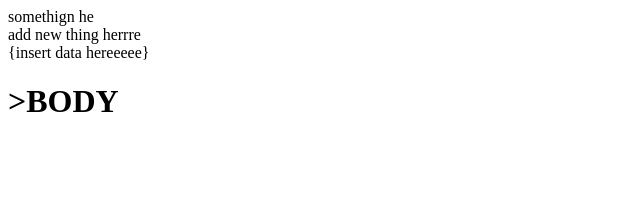
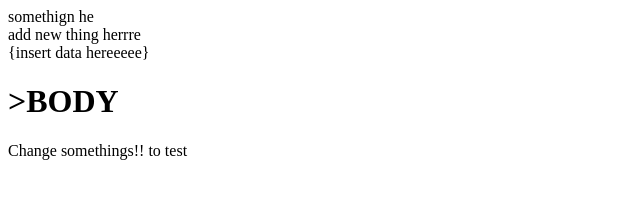
Before and after one commit to CesarCort/gitpractice, a plain HTML site: page index.html in a window 1280 px wide. Shown: the whole page, without its empty margins (0-640 px from the left). Drawn offline with Linux system fonts and the light colour scheme.

Commit message:
add p index.html to test

```diff
--- a/index.html
+++ b/index.html
@@ -9,4 +9,5 @@
 
 <body>
 	<h1>>BODY</h1>
+	<p>Change somethings!! to test</p>
 </body>
```
